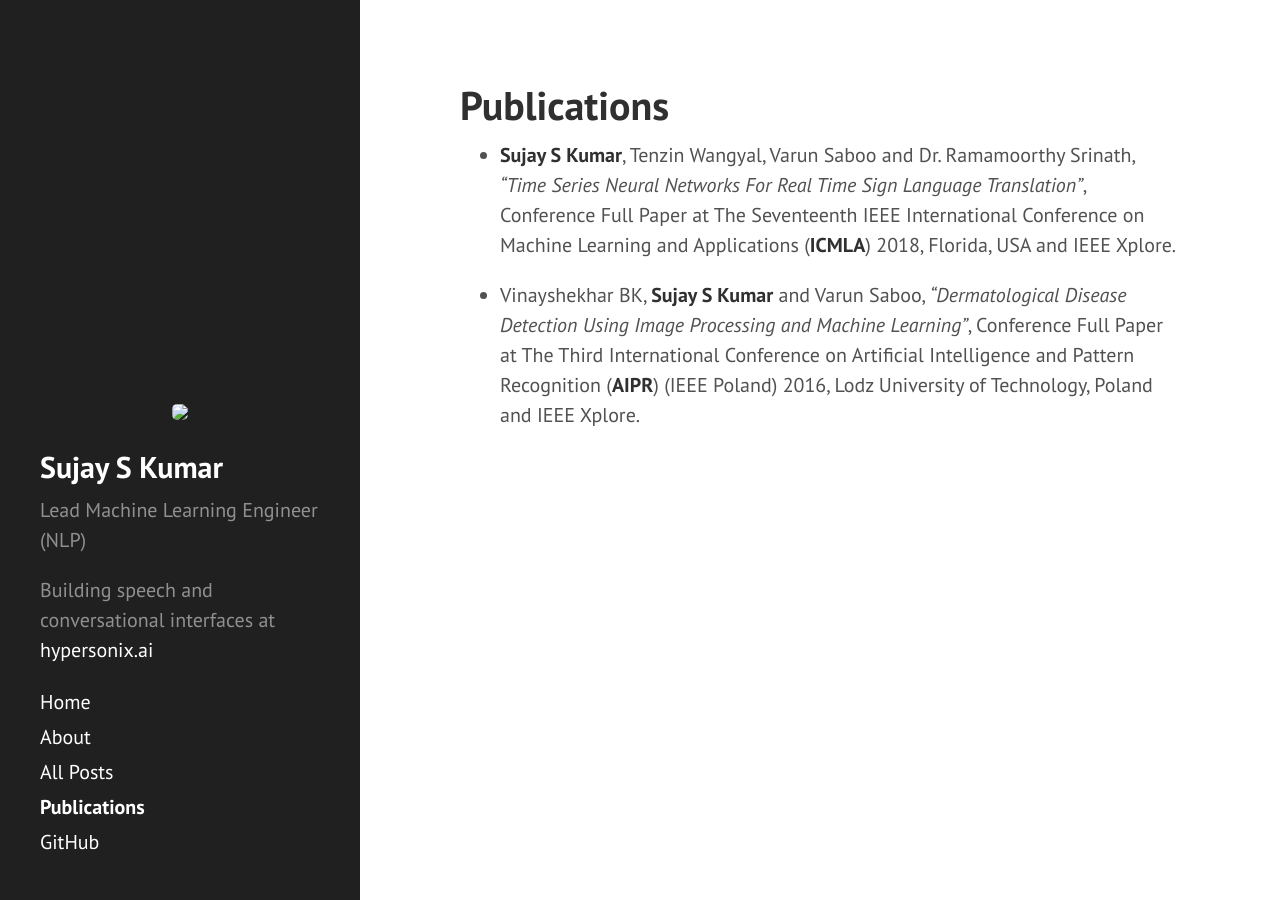
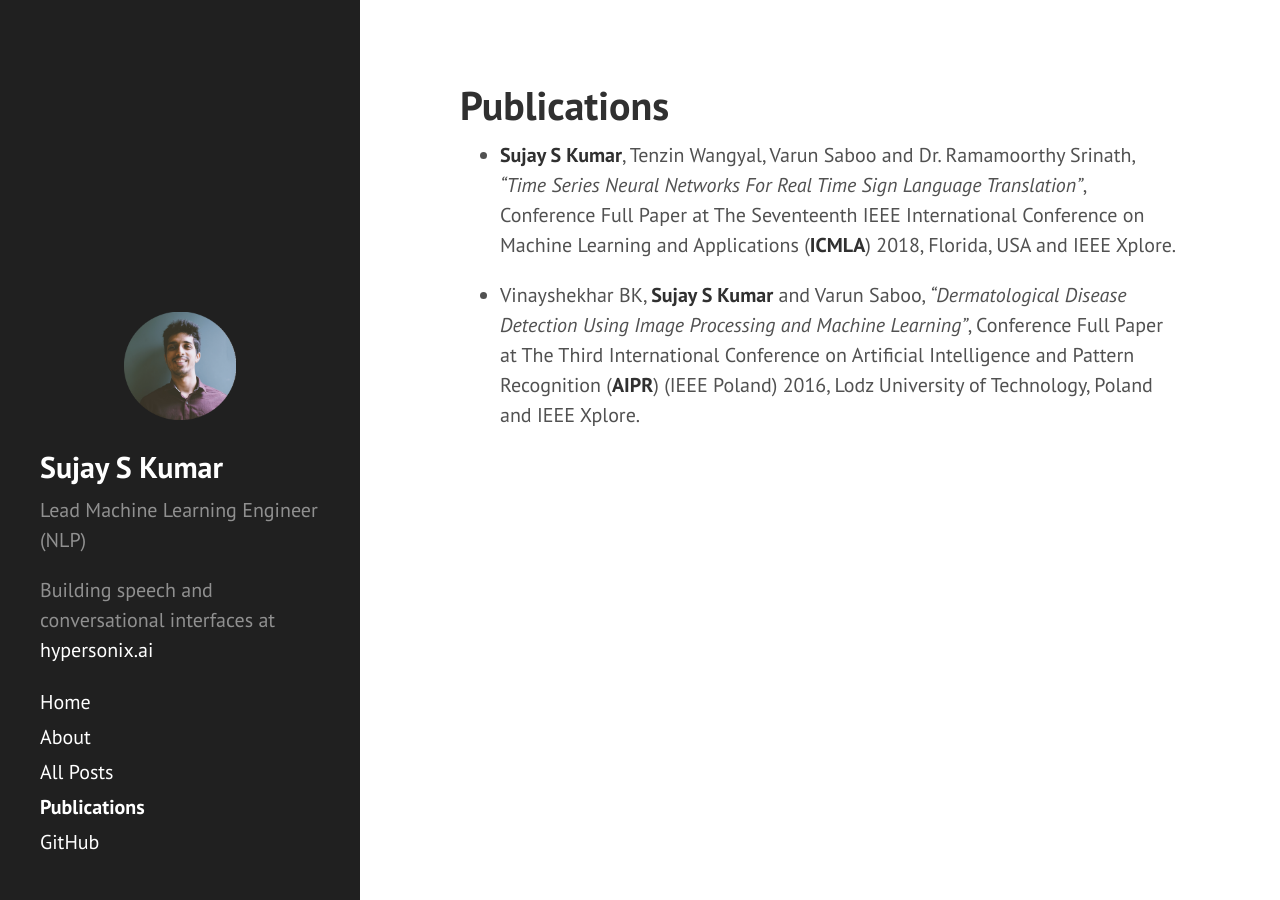
Before and after one commit to SujaySKumar/sujayskumar.github.io, a Jekyll site: the page built from publications.md, in a window 1280 px wide. Built offline with Jekyll 4.4.1, drawn with Linux system fonts in a browser that asks for light colours.

Commit message:
Fix: Avatar relative URL

```diff
--- a/_includes/sidebar.html
+++ b/_includes/sidebar.html
@@ -2,7 +2,7 @@
   <div class="container sidebar-sticky">
     <div class="sidebar-about">
       <div class="avatar-parent">
-        <img src="{{ site.baseurl }}assets/sujay_profile.png"/>
+        <img src="{{ '/' | relative_url }}assets/sujay_profile.png"/>
       </div>
       <h2>
         <a href="{{ site.baseurl }}">
```
